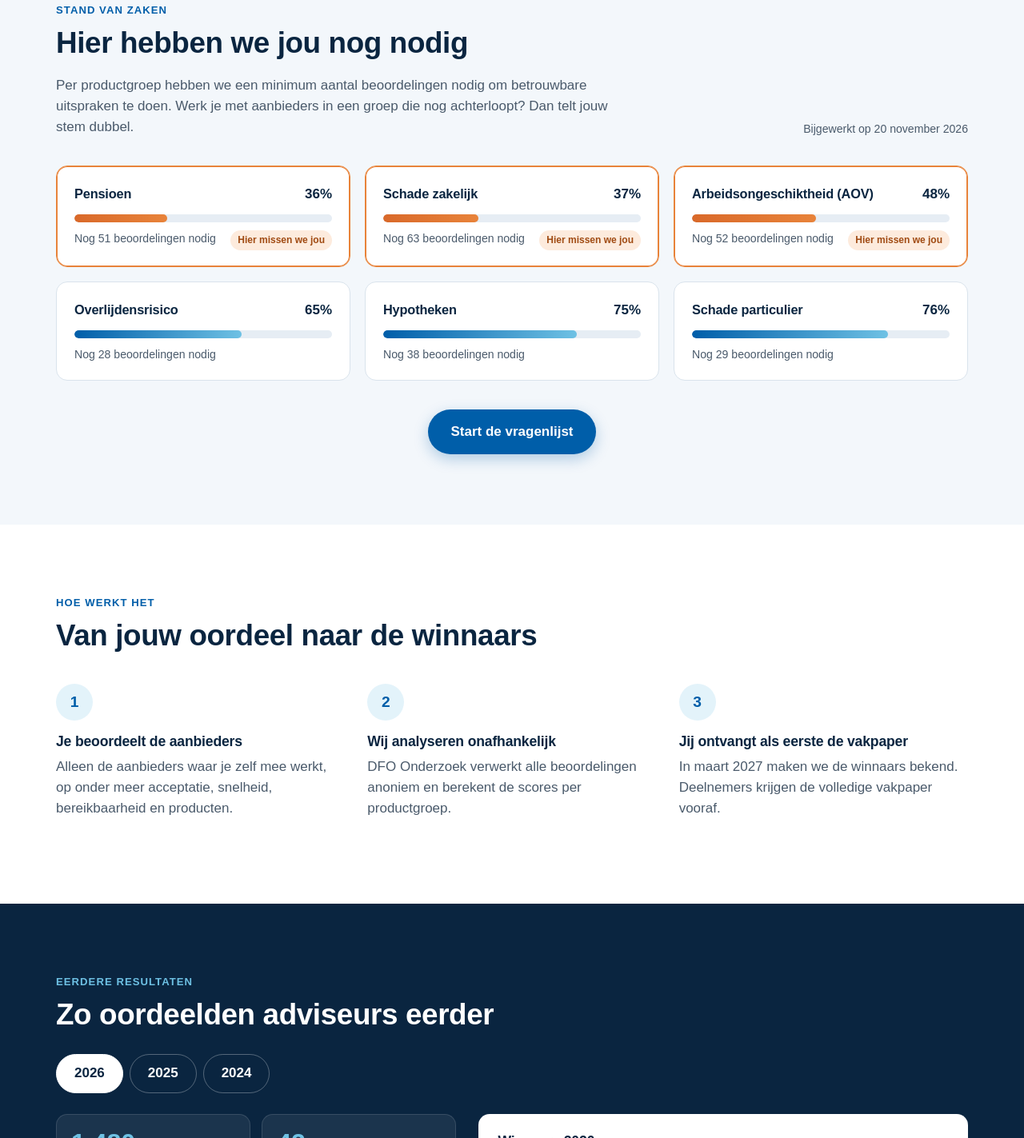
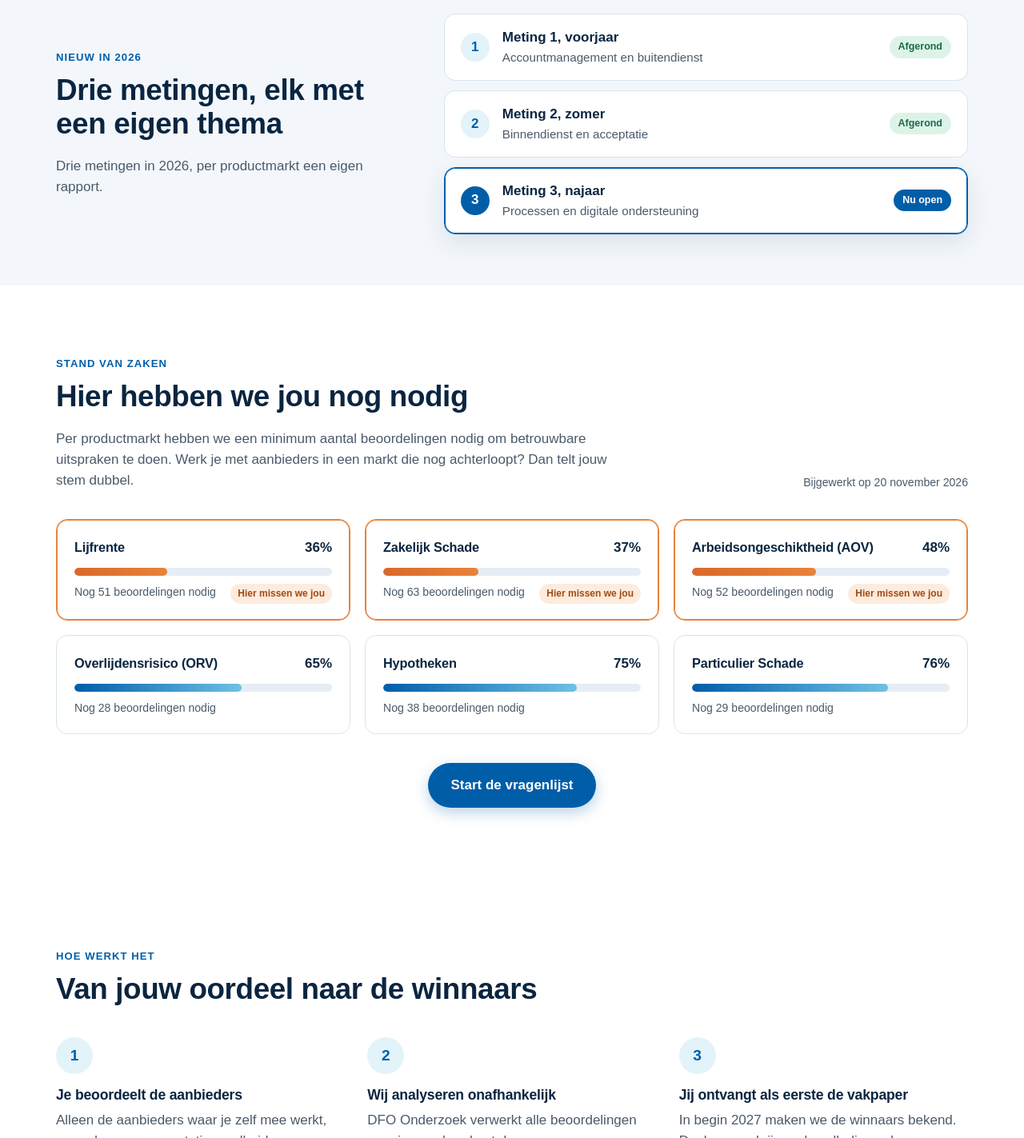
Before and after one commit to ronalvanhamersveld/performance-onderzoek, a plain HTML site: page index.html in a window 1280 px wide. Shown: the part 1377-2800 px from the top of the page at 80% size. Drawn offline with Linux system fonts and the light colour scheme.

Commit message:
Meting 3 2026, drie metingen en echte resultaten 2024-2026

```diff
--- a/app.js
+++ b/app.js
@@ -22,7 +22,29 @@
   function setText(sel, txt) { $$(sel).forEach(function (el) { el.textContent = txt; }); }
 
   // Voorbeeldbalk
-  if (d.voorbeeld) $("#demo-bar").hidden = false;
+  if (d.voorbeeld) {
+    $("#demo-bar").hidden = false;
+    if (d.voorbeeldTekst) $("#demo-bar").textContent = d.voorbeeldTekst;
+  }
+
+  // Metingen van dit jaar
+  var metingen = d.metingen || [];
+  var open = metingen.filter(function (m) { return m.status === "open"; })[0];
+  var STATUS = { afgerond: "Afgerond", open: "Nu open", gepland: "Gepland" };
+  if (metingen.length && $("#metingen")) {
+    setText("#metingen-intro", d.metingenIntro || "");
+    $("#metingen").innerHTML = metingen.map(function (m, i) {
+      return '<li class="meting meting-' + esc(m.status) + '">' +
+        '<span class="meting-nr" aria-hidden="true">' + (i + 1) + "</span>" +
+        '<div class="meting-body"><p class="meting-naam">' + esc(m.naam) + (m.periode ? ", " + esc(m.periode) : "") + "</p>" +
+        '<p class="meting-thema">' + esc(m.thema) + "</p></div>" +
+        '<span class="pill pill-' + esc(m.status) + '">' + (STATUS[m.status] || esc(m.status)) + "</span></li>";
+    }).join("");
+  } else if ($("#metingen-sectie")) {
+    $("#metingen-sectie").hidden = true;
+  }
+  if (open) setText("#fact-thema", "Thema: " + open.thema);
+  else if ($("#fact-thema-li")) $("#fact-thema-li").hidden = true;
 
   // Deadline
   var vandaag = new Date(); vandaag.setHours(0, 0, 0, 0);
@@ -101,18 +123,24 @@
       t.tabIndex = k === i ? 0 : -1;
     });
     panel.setAttribute("aria-labelledby", "tab-" + i);
+    var cijfers = j.kerncijfers || [];
+    var links = j.links || [];
     panel.innerHTML =
       "<div>" +
-        '<div class="year-stats">' +
-          '<div class="stat"><strong>' + getal(j.beoordelingen) + "</strong><span>beoordelingen door adviseurs</span></div>" +
-          '<div class="stat"><strong>' + getal(j.aanbieders) + "</strong><span>aanbieders beoordeeld</span></div>" +
-        "</div>" +
+        (cijfers.length ? '<div class="year-stats">' + cijfers.map(function (c) {
+          return '<div class="stat"><strong>' + esc(c.waarde) + "</strong><span>" + esc(c.label) + "</span></div>";
+        }).join("") + "</div>" : "") +
         '<p class="finding"><span class="finding-label">Opvallendste uitkomst</span>' + esc(j.kernbevinding) + "</p>" +
-        (j.link ? '<p><a class="year-link" href="' + esc(j.link) + '" target="_blank" rel="noopener">' + esc(j.linkTekst) + "</a></p>" : "") +
+        (links.length ? '<ul class="year-links">' + links.map(function (l) {
+          return '<li><a class="year-link" href="' + esc(l.url) + '" target="_blank" rel="noopener">' + esc(l.tekst) + "</a></li>";
+        }).join("") + "</ul>" : "") +
       "</div>" +
-      '<div class="winners"><h3>Winnaars ' + esc(j.jaar) + "</h3>" +
+      '<div class="winners"><h3>' + esc(j.winnaarsTitel || "Winnaars " + j.jaar) + "</h3>" +
         j.winnaars.map(function (w) {
-          return '<div class="winner-row"><span>' + esc(w.productgroep) + "</span><strong>" + esc(w.winnaar) + "</strong></div>";
+          var rest = w.top3 && w.top3.length
+            ? '<small class="runner-up">' + w.top3.map(function (n, k) { return (k + 2) + ". " + esc(n); }).join(" &middot; ") + "</small>"
+            : "";
+          return '<div class="winner-row"><span>' + esc(w.productgroep) + '</span><div class="winner-cell"><strong>' + esc(w.winnaar) + "</strong>" + rest + "</div></div>";
         }).join("") +
       "</div>";
   }
--- a/data.js
+++ b/data.js
@@ -4,45 +4,54 @@
   Dit is het enige bestand dat je hoeft aan te passen om de pagina bij te werken.
   - Pas alleen de tekst tussen de aanhalingstekens en de getallen aan.
   - Laat komma's, haakjes en accolades staan.
-  - Datums altijd als "JJJJ-MM-DD", bijvoorbeeld "2027-01-31".
-  - Zet voorbeeld op false zodra alle cijfers en teksten echt zijn:
-    dan verdwijnt de gele balk "Voorbeeldversie".
+  - Datums altijd als "JJJJ-MM-DD", bijvoorbeeld "2026-12-19".
+  - Zolang voorbeeld op true staat, toont de pagina bovenaan een gele balk
+    met de tekst van voorbeeldTekst. Zet voorbeeld op false als alles klopt.
 */
 window.ONDERZOEK = {
   voorbeeld: true,
+  voorbeeldTekst: "Voorbeeldversie: de stand per productmarkt, de sluitdatum en de link naar de vragenlijst zijn nog niet echt.",
 
   naam: "Performance-onderzoek",
-  editie: "2027",
+  editie: "2026 · meting 3",
   ondertitel:
     "Hoe presteren geldverstrekkers en verzekeraars in de praktijk? Jij werkt er dagelijks mee, dus niemand weet het beter.",
 
-  // Link naar de vragenlijst (bijvoorbeeld uit SurveyMonkey of Formulieren).
+  // Link naar de vragenlijst van de huidige meting.
   vragenlijstUrl: "#vragenlijst-link-volgt",
   duurMinuten: 10,
-  sluitdatum: "2027-01-31",
-  resultatenBekend: "maart 2027",
+  sluitdatum: "2026-12-19",
+  resultatenBekend: "begin 2027",
   laatstBijgewerkt: "2026-11-20",
 
-  // Respons per productgroep: doel = aantal beoordelingen dat we nodig hebben,
-  // huidig = aantal dat nu binnen is. Werk "huidig" bijvoorbeeld wekelijks bij.
+  // De metingen van dit jaar. status: "afgerond", "open" of "gepland".
+  metingen: [
+    { naam: "Meting 1", periode: "voorjaar", thema: "Accountmanagement en buitendienst", status: "afgerond" },
+    { naam: "Meting 2", periode: "zomer", thema: "Binnendienst en acceptatie", status: "afgerond" },
+    { naam: "Meting 3", periode: "najaar", thema: "Processen en digitale ondersteuning", status: "open" }
+  ],
+  metingenIntro: "Drie metingen in 2026, per productmarkt een eigen rapport.",
+
+  // Respons per productmarkt voor de huidige meting: doel = aantal beoordelingen
+  // dat we nodig hebben, huidig = aantal dat nu binnen is. Wekelijks bijwerken.
   productgroepen: [
     { naam: "Hypotheken", doel: 150, huidig: 112 },
-    { naam: "Arbeidsongeschiktheid (AOV)", doel: 100, huidig: 48 },
-    { naam: "Schade particulier", doel: 120, huidig: 91 },
-    { naam: "Schade zakelijk", doel: 100, huidig: 37 },
-    { naam: "Overlijdensrisico", doel: 80, huidig: 52 },
-    { naam: "Pensioen", doel: 80, huidig: 29 }
+    { naam: "Particulier Schade", doel: 120, huidig: 91 },
+    { naam: "Zakelijk Schade", doel: 100, huidig: 37 },
+    { naam: "Lijfrente", doel: 80, huidig: 29 },
+    { naam: "Overlijdensrisico (ORV)", doel: 80, huidig: 52 },
+    { naam: "Arbeidsongeschiktheid (AOV)", doel: 100, huidig: 48 }
   ],
 
   // Wat deelnemers krijgen.
   opbrengst: [
     {
-      titel: "De vakpaper als eerste in je mailbox",
-      tekst: "Deelnemers ontvangen de volledige vakpaper met alle uitkomsten per productgroep, nog voordat de resultaten openbaar worden."
+      titel: "De vakpaper direct in je mailbox",
+      tekst: "Deelnemers krijgen de vakpaper met de uitkomsten per productmarkt automatisch toegestuurd zodra hij verschijnt."
     },
     {
       titel: "Jouw stem bepaalt de winnaars",
-      tekst: "De winnaars per productgroep worden alleen bepaald door het oordeel van adviseurs. Geen jury, geen betaalde plek."
+      tekst: "De beste aanbieders per productmarkt volgen rechtstreeks uit de beoordelingen van financieel adviseurs."
     },
     {
       titel: "Aanbieders gaan ermee aan de slag",
@@ -54,79 +63,93 @@ window.ONDERZOEK = {
     }
   ],
 
-  // Resultaten van eerdere jaren. Nieuwste jaar bovenaan.
+  // Eerdere resultaten. Nieuwste bovenaan. Bron: persberichten en winnaarspagina's van Bureau DFO.
+  // top3 is optioneel: vul die alleen in als de 2e en 3e plaats bekend zijn.
   vorigeJaren: [
     {
-      jaar: "2026",
-      beoordelingen: 1480,
-      aanbieders: 42,
+      jaar: "2026 · meting 1",
+      kerncijfers: [
+        { waarde: "2.200+", label: "beoordelingen door adviseurs" },
+        { waarde: "6", label: "productmarkten" }
+      ],
       kernbevinding:
-        "Snelheid van acceptatie weegt voor adviseurs zwaarder dan ooit. Aanbieders die binnen twee werkdagen reageren, scoren gemiddeld een vol punt hoger.",
-      linkTekst: "Bekijk de samenvattingen 2026",
-      link: "https://www2.dfobv.nl/samenvattingen-onderzoek-performance-2026/",
+        "Een hoog gewaardeerde buitendienst leidt tot een hogere NPS en een groter omzetaandeel. Adviseurs vinden een vast contactpersoon en goede bereikbaarheid het belangrijkst.",
+      links: [
+        { tekst: "Download de samenvatting", url: "https://www2.dfobv.nl/samenvattingen-onderzoek-performance-2026/" },
+        { tekst: "Lees het persbericht", url: "https://www.dfobv.nl/wp-content/uploads/2026/05/Persbericht-Performance-onderzoek-aanbieders-Kwaliteit-Accountmanagement-en-Buitendienst.pdf" }
+      ],
+      winnaarsTitel: "Best beoordeelde buitendienst",
       winnaars: [
-        { productgroep: "Hypotheken", winnaar: "Aanbieder A" },
-        { productgroep: "AOV", winnaar: "Aanbieder B" },
-        { productgroep: "Schade particulier", winnaar: "Aanbieder C" },
-        { productgroep: "Schade zakelijk", winnaar: "Aanbieder D" },
-        { productgroep: "Overlijdensrisico", winnaar: "Aanbieder E" },
-        { productgroep: "Pensioen", winnaar: "Aanbieder F" }
+        { productgroep: "Hypotheken", winnaar: "ING" },
+        { productgroep: "Particulier Schade", winnaar: "Nh1816 Verzekeringen" },
+        { productgroep: "Zakelijk Schade", winnaar: "Klaverblad" },
+        { productgroep: "Lijfrente", winnaar: "OAKK" },
+        { productgroep: "ORV", winnaar: "Dazure" },
+        { productgroep: "AOV", winnaar: "a.s.r." }
       ]
     },
     {
       jaar: "2025",
-      beoordelingen: 1390,
-      aanbieders: 40,
+      kerncijfers: [
+        { waarde: "6", label: "productmarkten" },
+        { waarde: "6", label: "winnaars bekendgemaakt" }
+      ],
       kernbevinding:
-        "Een vaste contactpersoon bij de aanbieder is voor adviseurs het belangrijkste verschil tussen een gemiddelde en een goede beoordeling.",
-      linkTekst: "Bekijk de winnaars 2025",
-      link: "https://www2.dfobv.nl/winnaars-performance-onderzoek-2025/",
+        "Adviseurs waarderen de meeste dienstverleningsaspecten van aanbieders elk jaar iets hoger.",
+      links: [
+        { tekst: "Bekijk de winnaars 2025", url: "https://www2.dfobv.nl/winnaars-performance-onderzoek-2025/" }
+      ],
+      winnaarsTitel: "Winnaars 2025",
       winnaars: [
-        { productgroep: "Hypotheken", winnaar: "Aanbieder B" },
-        { productgroep: "AOV", winnaar: "Aanbieder G" },
-        { productgroep: "Schade particulier", winnaar: "Aanbieder C" },
-        { productgroep: "Schade zakelijk", winnaar: "Aanbieder H" },
-        { productgroep: "Overlijdensrisico", winnaar: "Aanbieder E" },
-        { productgroep: "Pensioen", winnaar: "Aanbieder I" }
+        { productgroep: "Hypotheken", winnaar: "Obvion" },
+        { productgroep: "Particulier Schade", winnaar: "Nh1816" },
+        { productgroep: "Zakelijk Schade", winnaar: "Turien&Co" },
+        { productgroep: "Lijfrente", winnaar: "OAKK" },
+        { productgroep: "ORV", winnaar: "TAF" },
+        { productgroep: "AOV", winnaar: "TAF" }
       ]
     },
     {
       jaar: "2024",
-      beoordelingen: 1310,
-      aanbieders: 38,
+      kerncijfers: [
+        { waarde: "2.600+", label: "beoordelingen door adviseurs" },
+        { waarde: "5", label: "productmarkten" }
+      ],
       kernbevinding:
-        "Digitale aanlevering van stukken is gemeengoed geworden. Het verschil zit nu in hoe snel en duidelijk de aanbieder terugkoppelt.",
-      linkTekst: "",
-      link: "",
+        "Een hypotheekadviseur werkt gemiddeld met ruim 10 aanbieders. Hypotheekaanbieders halen samen een NPS van 47, aanbieders van lijfrenteproducten 29.",
+      links: [
+        { tekst: "Lees het persbericht", url: "https://www.dfobv.nl/wp-content/uploads/2024/09/Persbericht-winnaars-DFO-Performance-onderzoek-2024-zijn-bekend-1.pdf" },
+        { tekst: "Zo schreef VVP erover", url: "https://vvponline.nl/nieuws/winnaars-dfo-performance-onderzoek-aanbieders-2024/" }
+      ],
+      winnaarsTitel: "Top 3 van 2024",
       winnaars: [
-        { productgroep: "Hypotheken", winnaar: "Aanbieder A" },
-        { productgroep: "AOV", winnaar: "Aanbieder B" },
-        { productgroep: "Schade particulier", winnaar: "Aanbieder J" },
-        { productgroep: "Schade zakelijk", winnaar: "Aanbieder D" },
-        { productgroep: "Overlijdensrisico", winnaar: "Aanbieder K" },
-        { productgroep: "Pensioen", winnaar: "Aanbieder F" }
+        { productgroep: "Hypotheken", winnaar: "Obvion", top3: ["ING", "NIBC"] },
+        { productgroep: "Particulier Schade", winnaar: "Nh1816", top3: ["Ansvar Idéa", "Klaverblad"] },
+        { productgroep: "Zakelijk Schade", winnaar: "Nationale-Nederlanden", top3: ["De Goudse", "Klaverblad"] },
+        { productgroep: "Lijfrente", winnaar: "OAKK", top3: ["NNEK", "Fondsenplatform"] },
+        { productgroep: "AOV", winnaar: "TAF", top3: ["a.s.r.", "Movir"] }
       ]
     }
   ],
 
-  // Wat er met de resultaten gebeurt (bewijs dat meedoen ertoe doet).
+  // Wat er met de resultaten gebeurt.
   impact: {
     citaat:
-      "De uitkomsten van het Performance-onderzoek bespreken we elk jaar met ons hele acceptatieteam. Het is de eerlijkste spiegel die we hebben.",
-    bron: "Directeur intermediair, aanbieder (voorbeeldcitaat)",
+      "Waar processen steeds verder digitaliseren, blijft persoonlijk contact bepalend voor vertrouwen en samenwerking.",
+    bron: "Jurjen Oosterbaan Martinius, directeur Bureau DFO (persbericht mei 2026)",
     punten: [
-      { titel: "Maand van de Performance", tekst: "Elk jaar delen we per productgroep de ontwikkelingen in een vakpaper.", link: "https://www2.dfobv.nl/maand-van-de-performance/" },
-      { titel: "Bekendmaking winnaars", tekst: "De winnaars worden bekendgemaakt en gedeeld met vakpers en aanbieders.", link: "https://www2.dfobv.nl/winnaars-performance-onderzoek-2025/" },
-      { titel: "Gesprek met aanbieders", tekst: "Aanbieders krijgen hun eigen uitkomsten en gaan daarmee aan de slag.", link: "" }
+      { titel: "In de vakpers", tekst: "De winnaars en uitkomsten worden overgenomen door vakmedia, zoals VVP.", link: "https://vvponline.nl/nieuws/winnaars-dfo-performance-onderzoek-aanbieders-2024/" },
+      { titel: "Gratis vakpaper voor alle adviseurs", tekst: "Na elke meting delen we de uitkomsten in een vakpaper, aangeboden door de deelnemende aanbieders.", link: "https://www2.dfobv.nl/maand-van-de-performance/" },
+      { titel: "Winnaars in beeld", tekst: "De beste aanbieders per productmarkt worden bekendgemaakt en gaan aan de slag met hun uitkomsten.", link: "https://www2.dfobv.nl/winnaars-performance-onderzoek-2025/" }
     ]
   },
 
   faq: [
-    { vraag: "Wie kan meedoen?", antwoord: "Iedere financieel adviseur die in het afgelopen jaar zaken heeft gedaan met een of meer aanbieders in de genoemde productgroepen." },
+    { vraag: "Wie kan meedoen?", antwoord: "Iedere financieel adviseur die zaken doet met een of meer aanbieders in de productmarkten Hypotheken, Particulier Schade, Zakelijk Schade, Lijfrente, ORV of AOV." },
+    { vraag: "Waarom drie metingen per jaar?", antwoord: "Vanaf 2026 doen we het Performance-onderzoek in drie metingen, elk met een eigen thema: in het voorjaar accountmanagement en buitendienst, in de zomer binnendienst en acceptatie, in het najaar processen en digitale ondersteuning. Zo gaat elke vragenlijst over één thema en zijn de uitkomsten actueler." },
     { vraag: "Hoe lang duurt het invullen?", antwoord: "Ongeveer 10 minuten. Je beoordeelt alleen de aanbieders waar je zelf mee werkt, dus je slaat over wat niet voor jou geldt." },
     { vraag: "Zijn mijn antwoorden anoniem?", antwoord: "Ja. We rapporteren alleen op groepsniveau. Je antwoorden zijn nooit terug te leiden naar jou of je kantoor." },
-    { vraag: "Hoe krijg ik de vakpaper?", antwoord: "Aan het eind van de vragenlijst laat je je e-mailadres achter. Dat gebruiken we alleen om je de vakpaper te sturen en het los van je antwoorden op te slaan." },
-    { vraag: "Wanneer zijn de resultaten bekend?", antwoord: "De resultaten en winnaars maken we bekend in maart 2027. Deelnemers ontvangen de vakpaper als eerste." },
-    { vraag: "Wie voert het onderzoek uit?", antwoord: "DFO Onderzoek, onderdeel van Bureau DFO in Hoevelaken. We doen al jaren onafhankelijk onderzoek onder financieel adviseurs." }
+    { vraag: "Hoe krijg ik de vakpaper?", antwoord: "Aan het eind van de vragenlijst laat je je e-mailadres achter. Dat gebruiken we alleen om je de vakpaper te sturen en we slaan het los van je antwoorden op." },
+    { vraag: "Wie voert het onderzoek uit?", antwoord: "DFO Onderzoek, onderdeel van Bureau DFO in Hoevelaken, in samenwerking met Atentikmarketing." }
   ]
 };
--- a/index.html
+++ b/index.html
@@ -42,6 +42,9 @@
           <h1>Jouw oordeel bepaalt de winnaars</h1>
           <p class="lead" id="hero-ondertitel"></p>
           <ul class="facts">
+            <li id="fact-thema-li" class="fact-wide"><span class="fact-icon" aria-hidden="true">
+              <svg viewBox="0 0 24 24"><path d="M4 6h16M4 12h16M4 18h10"/></svg>
+            </span><span id="fact-thema"></span></li>
             <li><span class="fact-icon" aria-hidden="true">
               <svg viewBox="0 0 24 24"><circle cx="12" cy="12" r="9"/><path d="M12 7v5l3 2"/></svg>
             </span><span id="fact-duur"></span></li>
@@ -67,9 +70,9 @@
           </div>
           <div class="status-split">
             <div><strong id="dagen-over"></strong><span id="dagen-label">dagen nog open</span></div>
-            <div><strong id="groepen-hulp"></strong><span>productgroepen hebben jou nog nodig</span></div>
+            <div><strong id="groepen-hulp"></strong><span>productmarkten hebben jou nog nodig</span></div>
           </div>
-          <a class="status-link" href="#status">Bekijk per productgroep</a>
+          <a class="status-link" href="#status">Bekijk per productmarkt</a>
         </aside>
       </div>
     </section>
@@ -83,14 +86,26 @@
       </div>
     </section>
 
-    <!-- 3. Stand van zaken per productgroep -->
-    <section class="section section-tint" id="status">
+    <!-- 2b. Metingen van dit jaar -->
+    <section class="section section-tint section-compact" id="metingen-sectie">
+      <div class="wrap metingen-grid">
+        <div>
+          <p class="kicker">Nieuw in 2026</p>
+          <h2>Drie metingen, elk met een eigen thema</h2>
+          <p class="section-intro" id="metingen-intro"></p>
+        </div>
+        <ol class="metingen" id="metingen"></ol>
+      </div>
+    </section>
+
+    <!-- 3. Stand van zaken per productmarkt -->
+    <section class="section" id="status">
       <div class="wrap">
         <div class="section-head">
           <div>
             <p class="kicker">Stand van zaken</p>
             <h2>Hier hebben we jou nog nodig</h2>
-            <p class="section-intro">Per productgroep hebben we een minimum aantal beoordelingen nodig om betrouwbare uitspraken te doen. Werk je met aanbieders in een groep die nog achterloopt? Dan telt jouw stem dubbel.</p>
+            <p class="section-intro">Per productmarkt hebben we een minimum aantal beoordelingen nodig om betrouwbare uitspraken te doen. Werk je met aanbieders in een markt die nog achterloopt? Dan telt jouw stem dubbel.</p>
           </div>
           <p class="updated" id="bijgewerkt"></p>
         </div>
@@ -113,7 +128,7 @@
           <li>
             <span class="step-nr">2</span>
             <h3>Wij analyseren onafhankelijk</h3>
-            <p>DFO Onderzoek verwerkt alle beoordelingen anoniem en berekent de scores per productgroep.</p>
+            <p>DFO Onderzoek verwerkt alle beoordelingen anoniem en berekent de scores per productmarkt.</p>
           </li>
           <li>
             <span class="step-nr">3</span>
--- a/style.css
+++ b/style.css
@@ -124,6 +124,30 @@ p { margin: 0 0 1em; }
 .section-intro { color: var(--tekst-zacht); max-width: 42em; margin: 0; }
 .updated { font-size: .88rem; color: var(--tekst-zacht); white-space: nowrap; margin: 0; }
 
+.facts .fact-wide { flex-basis: 100%; }
+
+/* Metingen */
+.section-compact { padding: 64px 0; }
+.metingen-grid { display: grid; grid-template-columns: .8fr 1.2fr; gap: 48px; align-items: center; }
+.metingen { list-style: none; margin: 0; padding: 0; position: relative; display: grid; gap: 12px; }
+.meting {
+  display: grid; grid-template-columns: auto 1fr auto; align-items: center; gap: 16px;
+  background: var(--wit); border: 1px solid var(--lijn); border-radius: var(--radius); padding: 16px 20px;
+}
+.meting-open { border-color: var(--blauw); box-shadow: 0 0 0 1px var(--blauw) inset, var(--schaduw); }
+.meting-nr {
+  display: grid; place-items: center; width: 36px; height: 36px; border-radius: 50%;
+  background: var(--accent-zacht); color: var(--blauw); font-weight: bold;
+}
+.meting-open .meting-nr { background: var(--blauw); color: var(--wit); }
+.meting-body { min-width: 0; }
+.meting-naam { margin: 0; font-weight: bold; color: var(--navy); }
+.meting-thema { margin: 0; color: var(--tekst-zacht); font-size: .95rem; }
+.pill { font-size: .78rem; font-weight: bold; padding: 4px 11px; border-radius: 999px; white-space: nowrap; }
+.pill-afgerond { background: #DDF3E8; color: #1B6B47; }
+.pill-open { background: var(--blauw); color: var(--wit); }
+.pill-gepland { background: var(--tint); color: var(--tekst-zacht); border: 1px solid var(--lijn); }
+
 /* Opbrengst-kaarten */
 .card-grid { display: grid; grid-template-columns: repeat(4, 1fr); gap: 20px; margin-top: 34px; }
 .card { border: 1px solid var(--lijn); border-radius: var(--radius); padding: 26px; background: var(--wit); }
@@ -167,6 +191,9 @@ p { margin: 0 0 1em; }
 .finding { border-left: 3px solid var(--accent); padding: 4px 0 4px 18px; font-size: 1.08rem; color: rgba(255,255,255,.92); }
 .finding-label { display: block; font-size: .8rem; text-transform: uppercase; letter-spacing: .08em; color: var(--accent); font-weight: bold; margin-bottom: 6px; }
 .year-link { color: var(--wit); font-weight: bold; text-underline-offset: 4px; }
+.year-links { list-style: none; padding: 0; margin: 0; display: flex; flex-wrap: wrap; gap: 10px 24px; }
+.winner-cell { display: flex; flex-direction: column; align-items: flex-end; text-align: right; gap: 2px; }
+.runner-up { color: var(--tekst-zacht); font-size: .82rem; }
 .winners { background: var(--wit); color: var(--tekst); border-radius: var(--radius); padding: 8px 24px; }
 .winners h3 { margin: 16px 0 6px; }
 .winner-row { display: flex; justify-content: space-between; gap: 16px; padding: 13px 0; border-top: 1px solid var(--lijn); }
@@ -215,7 +242,8 @@ p { margin: 0 0 1em; }
 @media (max-width: 980px) {
   .main-nav { display: none; }
   .header-inner { justify-content: space-between; }
-  .hero-grid, .year-panel, .impact-grid { grid-template-columns: 1fr; }
+  .hero-grid, .year-panel, .impact-grid, .metingen-grid { grid-template-columns: 1fr; }
+  .metingen-grid { gap: 24px; }
   .card-grid { grid-template-columns: 1fr 1fr; }
   .group-grid { grid-template-columns: 1fr 1fr; }
   .section-head { flex-direction: column; align-items: flex-start; }
```
